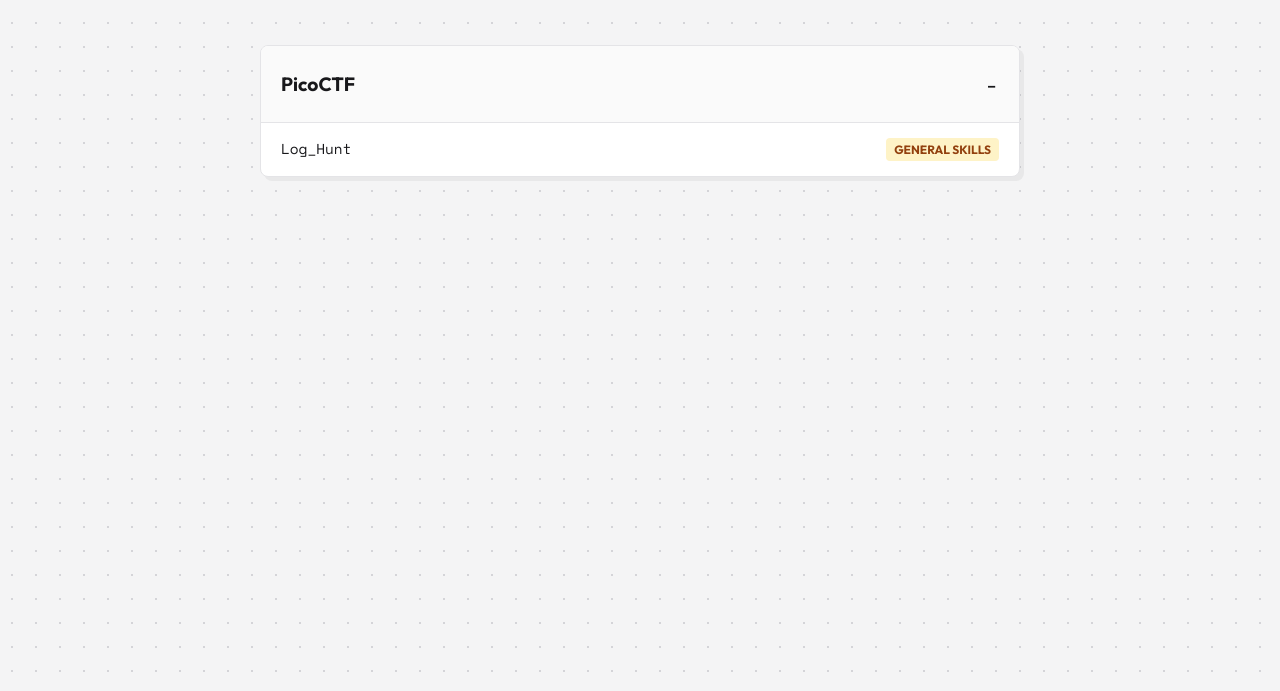
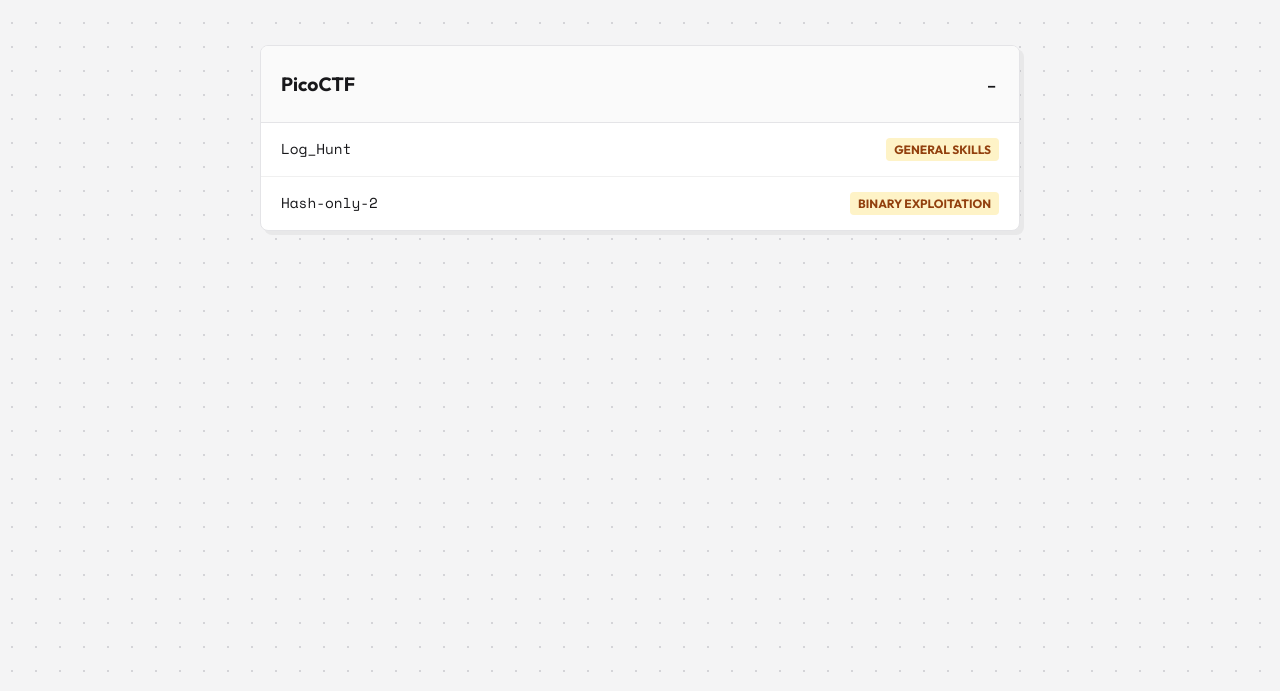
Before and after one commit to Rishi624/Rishi624.github.io, a plain HTML site: page writeups.html in a window 1280 px wide. Both pictures are taken after a click on the heading "PicoCTF". Shown: the part 109-800 px from the top of the page. Drawn offline with nearby package versions, Linux system fonts and the light colour scheme.

Commit message:
Add files via upload
Updated writeups page

```diff
--- a/writeups.html
+++ b/writeups.html
@@ -209,6 +209,11 @@
                     <span class="tag crypto">General skills</span>
                 </li>
 
+                <li class="challenge-item">
+                    <a href="/Writeups/picoctf/hash-only-2.html" class="challenge-link">Hash-only-2</a>
+                    <span class="tag crypto">Binary exploitation</span>
+                </li>
+
             </ul>
         </details>
     </div>
```
